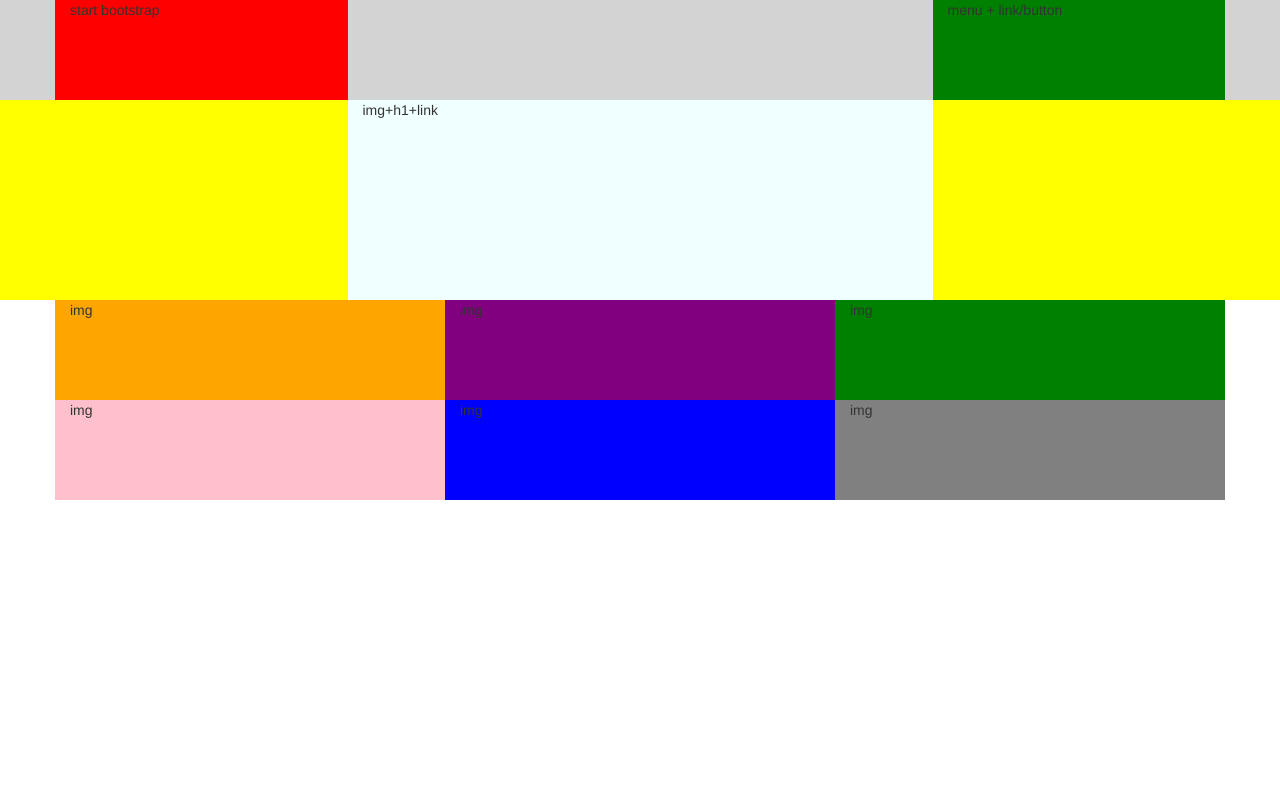
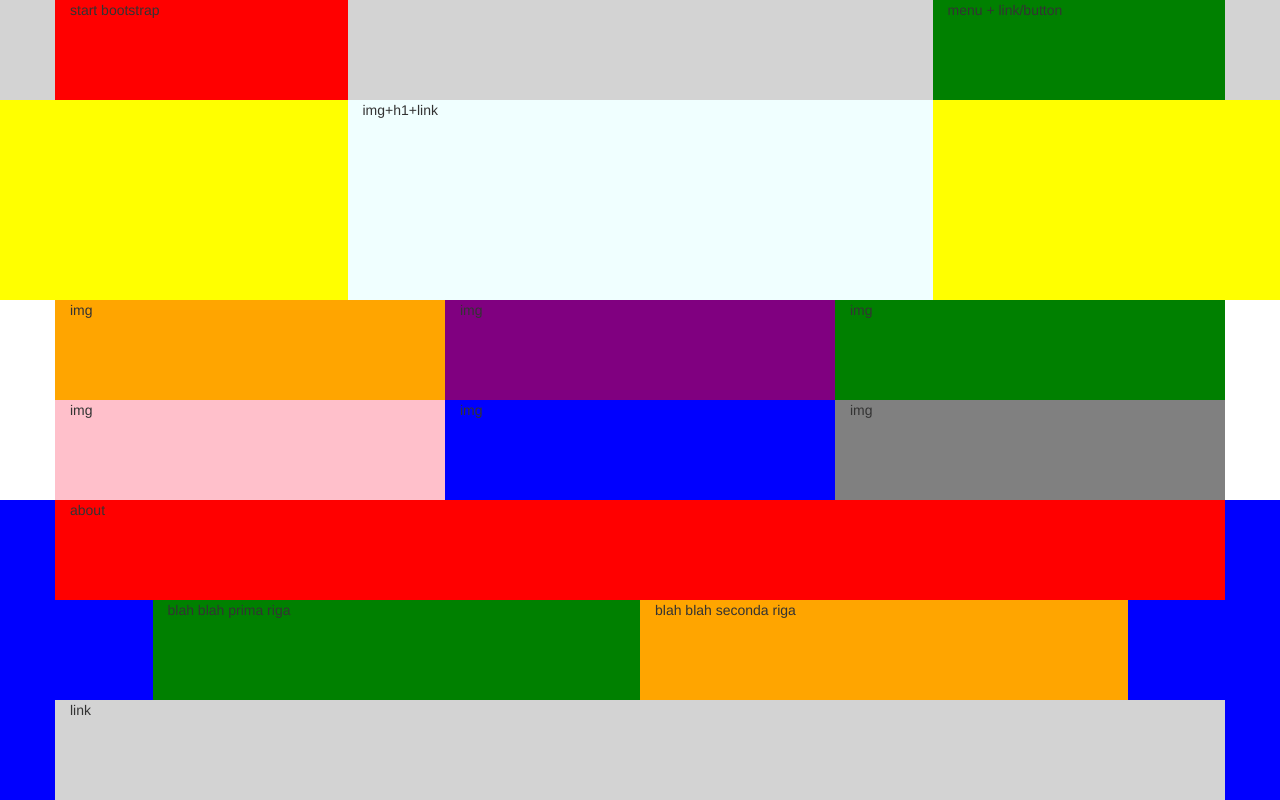
Before and after one commit to DavideBenazzi/html-css-bootstrap-freelancer, a plain HTML site: page index.html in a window 1280 px wide. Drawn offline with nearby package versions, Linux system fonts and the light colour scheme.

Commit message:
Sezione about

```diff
--- a/css/style.css
+++ b/css/style.css
@@ -52,3 +52,17 @@
   height: 100px;
   background: gray;
 }
+/* ABOUT */
+.about {
+  background: blue;
+}
+
+.orange {
+  height: 100px;
+  background: orange;
+}
+
+.grey {
+  height: 100px;
+  background: lightgrey;
+}
--- a/index.html
+++ b/index.html
@@ -56,5 +56,24 @@
         </div>
       </div>
     </section>
+    <!-- ABOUT -->
+    <section class="about">
+      <div class="container">
+        <div class="row">
+          <div class="col-xs-12 red">
+            about
+          </div>
+          <div class="col-xs-12 col-md-5 col-md-offset-1 green">
+            blah blah prima riga
+          </div>
+          <div class="col-xs-12 col-md-5 orange">
+            blah blah seconda riga
+          </div>
+          <div class="col-xs-12 grey">
+            link
+          </div>
+        </div>
+      </div>
+    </section>
   </body>
 </html>
```
